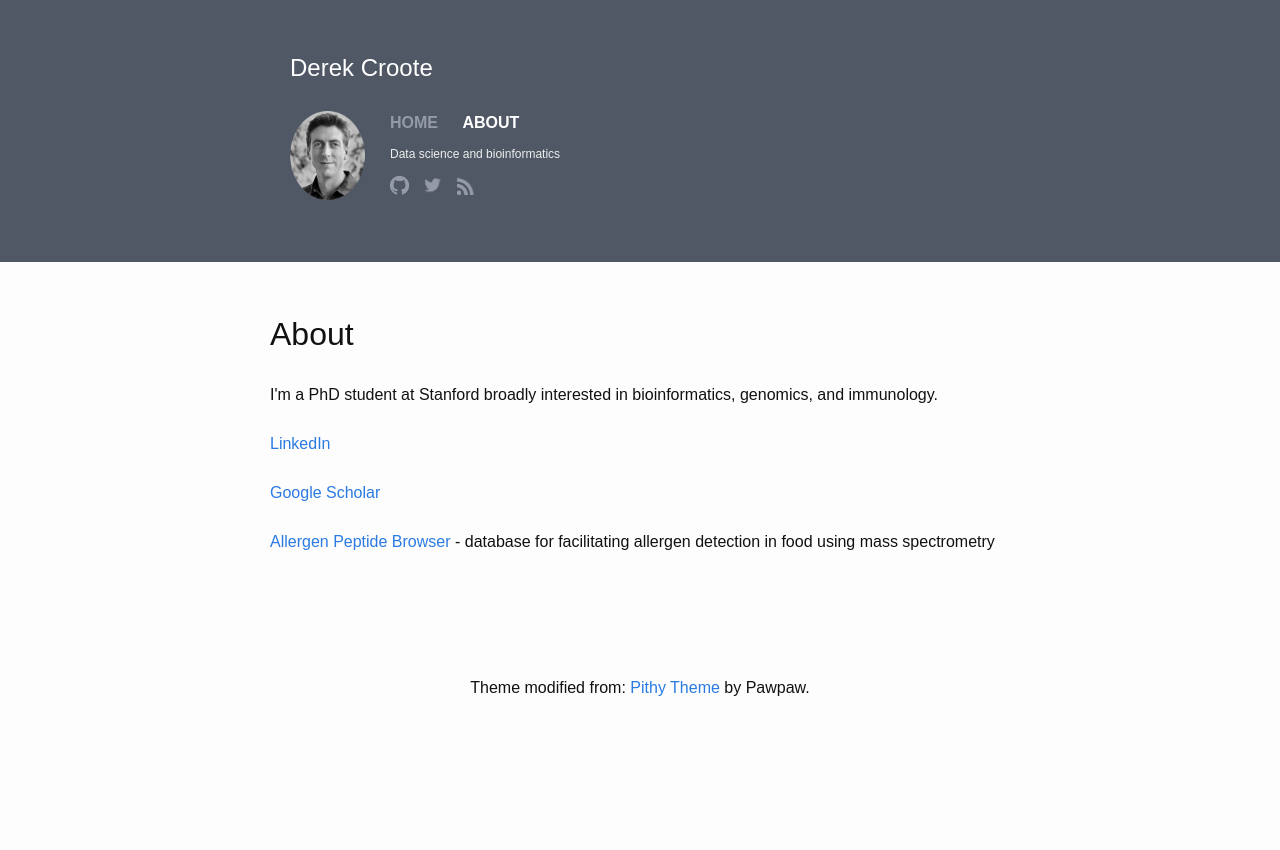
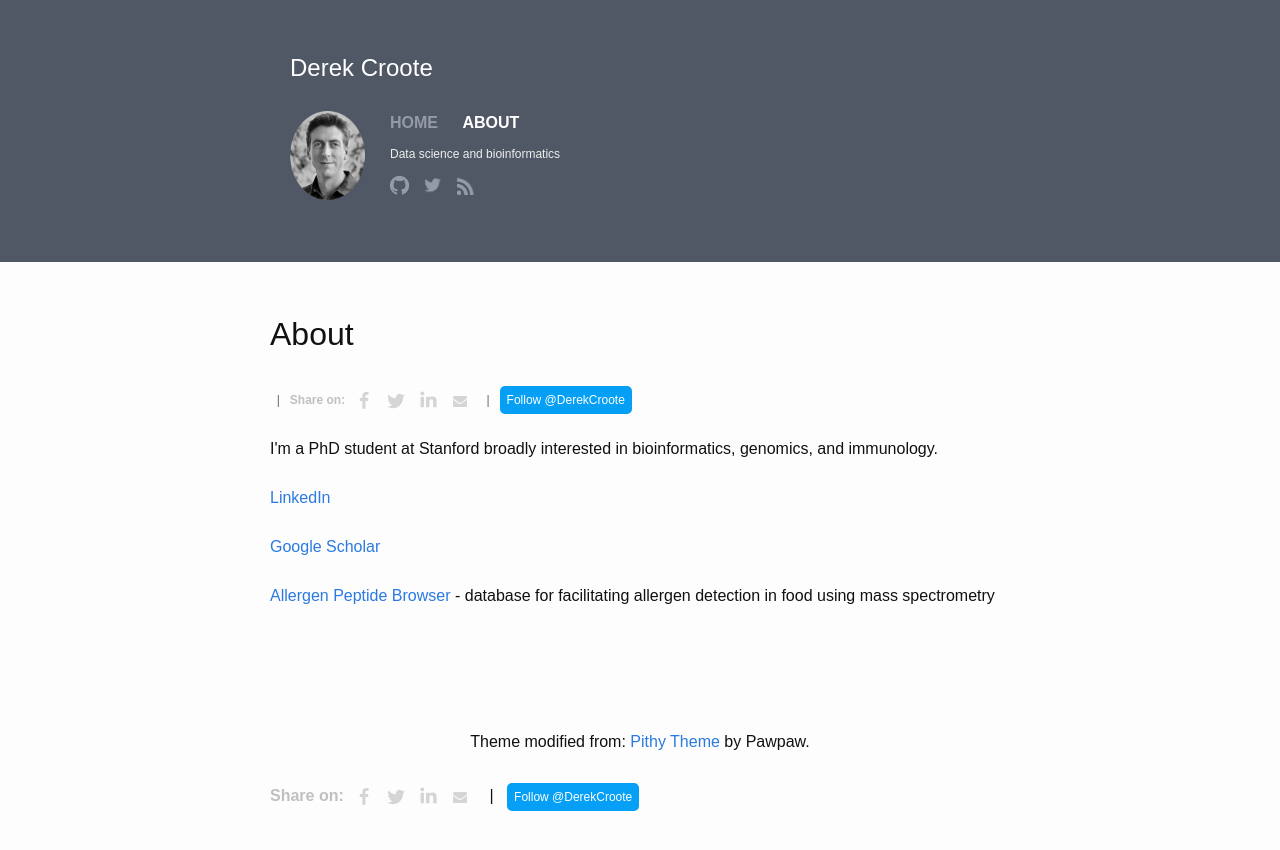
Before and after one commit to dcroote/dcroote.github.io, a Jekyll site: the page built from about.md, in a window 1280 px wide. Shown: the top 850 px of the page. Built offline with Jekyll 4.4.1, drawn with Linux system fonts in a browser that asks for light colours.

Commit message:
Add share and follow buttons
Adapted from https://jekyllcodex.org/without-plugin/share-buttons/

```diff
--- /dev/null
+++ b/_includes/share-buttons.html
@@ -0,0 +1,14 @@
+{% if include.pageurl != nil and include.pageurl != '' %}
+    {% assign pageurl = include.pageurl %}
+{% else %}
+    {% assign pageurl = page.url %}
+{% endif %}
+
+<span style="font-weight: bold; color: silver;">Share on:</span>
+<div id="share-buttons">
+    <div class="facebook" title="Share this on Facebook" onclick="window.open('http://www.facebook.com/share.php?u={{ site.url }}{{ pageurl }}');"><svg viewBox="0 0 1792 1792" xmlns="http://www.w3.org/2000/svg"><path d="M1343 12v264h-157q-86 0-116 36t-30 108v189h293l-39 296h-254v759h-306v-759h-255v-296h255v-218q0-186 104-288.5t277-102.5q147 0 228 12z"/></svg></div>
+    <div class="twitter" title="Share this on Twitter" onclick="window.open('http://twitter.com/share?url={{ site.url }}{{ pageurl }}&text={{ page.title }}:');"><svg viewBox="0 0 1792 1792" xmlns="http://www.w3.org/2000/svg"><path d="M1684 408q-67 98-162 167 1 14 1 42 0 130-38 259.5t-115.5 248.5-184.5 210.5-258 146-323 54.5q-271 0-496-145 35 4 78 4 225 0 401-138-105-2-188-64.5t-114-159.5q33 5 61 5 43 0 85-11-112-23-185.5-111.5t-73.5-205.5v-4q68 38 146 41-66-44-105-115t-39-154q0-88 44-163 121 149 294.5 238.5t371.5 99.5q-8-38-8-74 0-134 94.5-228.5t228.5-94.5q140 0 236 102 109-21 205-78-37 115-142 178 93-10 186-50z"/></svg></div>
+    <div class="linkedin" title="Share this on Linkedin" onclick="window.open('https://www.linkedin.com/shareArticle?mini=true&url={{ site.url }}{{ pageurl }}&title={{ page.title }}');"><svg viewBox="0 0 1792 1792" xmlns="http://www.w3.org/2000/svg"><path d="M477 625v991h-330v-991h330zm21-306q1 73-50.5 122t-135.5 49h-2q-82 0-132-49t-50-122q0-74 51.5-122.5t134.5-48.5 133 48.5 51 122.5zm1166 729v568h-329v-530q0-105-40.5-164.5t-126.5-59.5q-63 0-105.5 34.5t-63.5 85.5q-11 30-11 81v553h-329q2-399 2-647t-1-296l-1-48h329v144h-2q20-32 41-56t56.5-52 87-43.5 114.5-15.5q171 0 275 113.5t104 332.5z"/></svg></div>
+    <div class="mail" title="Share this through Email" onclick="window.open('mailto:?&subject={{ page.title }}&body={{ site.url }}{{ pageurl }}');"><svg viewBox="0 0 1792 1792" xmlns="http://www.w3.org/2000/svg"><path d="M1792 710v794q0 66-47 113t-113 47h-1472q-66 0-113-47t-47-113v-794q44 49 101 87 362 246 497 345 57 42 92.5 65.5t94.5 48 110 24.5h2q51 0 110-24.5t94.5-48 92.5-65.5q170-123 498-345 57-39 100-87zm0-294q0 79-49 151t-122 123q-376 261-468 325-10 7-42.5 30.5t-54 38-52 32.5-57.5 27-50 9h-2q-23 0-50-9t-57.5-27-52-32.5-54-38-42.5-30.5q-91-64-262-182.5t-205-142.5q-62-42-117-115.5t-55-136.5q0-78 41.5-130t118.5-52h1472q65 0 112.5 47t47.5 113z"/></svg></div>
+</div>
+&nbsp; | &nbsp; <span style="background:#059FF5;padding:7px;border-radius:5px;font-size:12px"><a style="color: #FFFFFF" href="https://twitter.com/intent/follow?screen_name=DerekCroote" target="_blank">Follow @DerekCroote</a></span>
--- a/_layouts/post.html
+++ b/_layouts/post.html
@@ -5,11 +5,15 @@
   <br>
   <header class="post-header">
     <h1 class="post-title">{{ page.title }}</h1>
-    <p class="post-meta">{{ page.date | date: "%b %-d, %Y" }}{% if page.author %} • {{ page.author }}{% endif %}{% if page.meta %} • {{ page.meta }}{% endif %}</p>
+    <div class="post-meta">{{ page.date | date: "%b %-d, %Y" }}{% if page.author %} • {{ page.author }}{% endif %}{% if page.meta %} • {{ page.meta }}{% endif %} &nbsp; | &nbsp; {% include share-buttons.html %}
+    </div>
   </header>
 
   <article class="post-content">
     {{ content }}
+
+    {% include share-buttons.html %}
+
   </article>
   <br />
   <br />
--- a/_sass/_layout.scss
+++ b/_sass/_layout.scss
@@ -128,6 +128,7 @@
 	color: #666;
 	font-size: 12px;
 	margin-left: 0px;
+    margin-bottom: 1.5em;
 }
 .content {
 	margin-top: 20px;
@@ -229,3 +230,27 @@
     margin-top: 10px;
     margin-bottom: 10px;
 }
+
+
+/**
+  * Share icons
+  */
+#share-buttons {display: inline-block; vertical-align: middle; }
+#share-buttons:after {content: ""; display: block; clear: both;}
+#share-buttons > div {
+    text-align: left;
+    height: 36px;
+    width: 32px;
+    float: left;
+    text-align: center;
+}
+#share-buttons > div > svg {height: 16px; fill: #d5d5d5; margin-top: 10px;}
+#share-buttons > div:hover {cursor: pointer;}
+#share-buttons > div.facebook:hover > svg {fill: #3B5998;}
+#share-buttons > div.twitter:hover > svg {fill: #55ACEE;}
+#share-buttons > div.linkedin:hover > svg {fill: #0077b5;}
+#share-buttons > div.mail:hover > svg {fill: #7D7D7D;}
+#share-buttons > div.facebook > svg {height: 18px; margin-top: 9px;}
+#share-buttons > div.twitter > svg {height: 20px; margin-top: 8px;}
+#share-buttons > div.linkedin > svg {height: 19px; margin-top: 7px;}
+#share-buttons > div.mail > svg {height: 14px; margin-top: 11px;}
```
